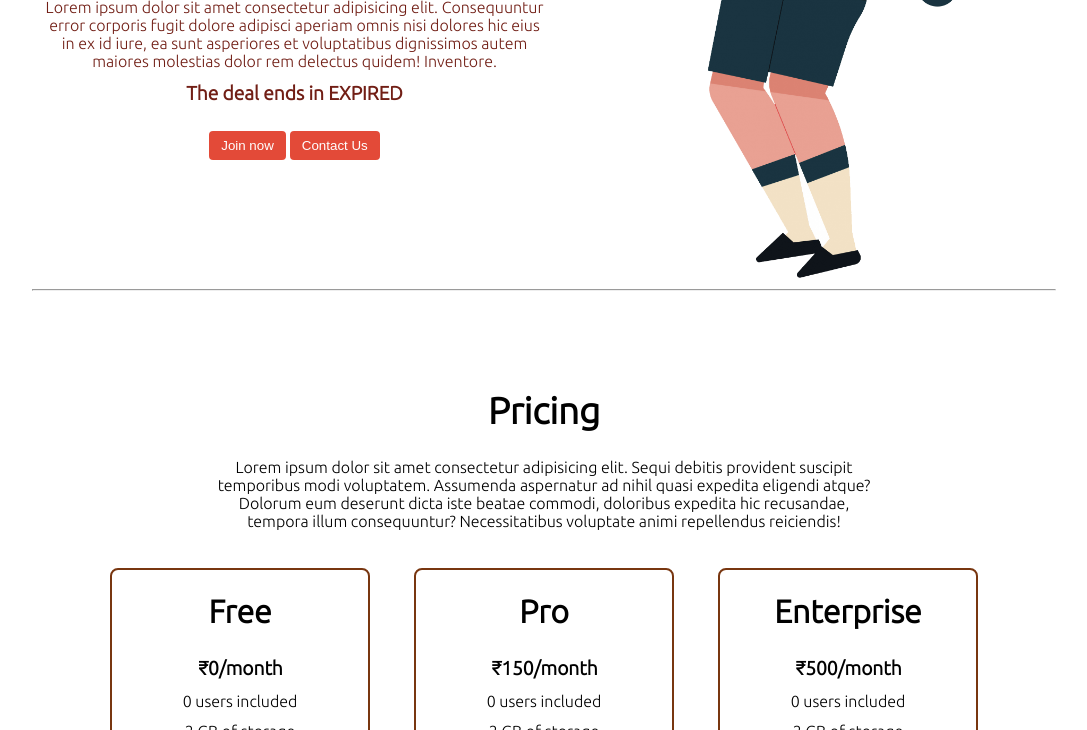
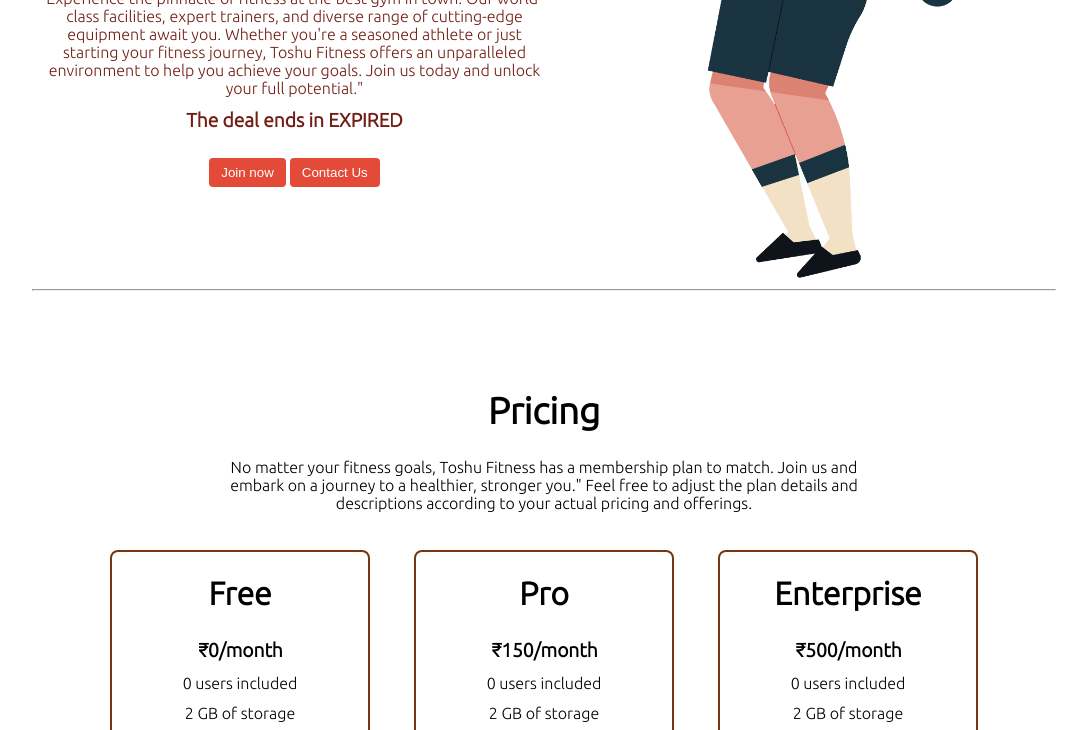
Before and after one commit to paritosh18/OIBSIP, a plain HTML site: page landing/index.html in a window 1280 px wide. Shown: the part 518-1248 px from the top of the page, without its empty margins (96-1183 px from the left). Drawn offline with Linux system fonts and the light colour scheme.

Commit message:
index.html

```diff
--- a/landing/index.html
+++ b/landing/index.html
@@ -34,10 +34,8 @@
                             <img class="dumbellimg" src="dumbell.png" alt="">
                         </div>
                         <h1 class="my-1 text-center">The best fitness Gym in the town is here</h1>
-                        <p class=" text-center">Lorem ipsum dolor sit amet consectetur adipisicing elit. Consequuntur
-                            error corporis fugit dolore adipisci aperiam omnis nisi dolores hic eius in ex id iure, ea
-                            sunt asperiores et voluptatibus dignissimos autem maiores molestias dolor rem delectus
-                            quidem! Inventore.</p>
+                        <p class=" text-center">"Welcome to Toshu Fitness – Where Excellence Meets Fitness.
+Experience the pinnacle of fitness at the best gym in town. Our world-class facilities, expert trainers, and diverse range of cutting-edge equipment await you. Whether you're a seasoned athlete or just starting your fitness journey, Toshu Fitness offers an unparalleled environment to help you achieve your goals. Join us today and unlock your full potential."</p>
                             <!-- Display the countdown timer in an element -->
                             <p class="deal text-center">The deal ends in <span id="demo"></span></p>
                             <div class="buttons">
@@ -53,10 +51,8 @@
             <hr>
             <section class="section2">
                 <h1 class="text-center my-2">Pricing</h1>
-                <p class="my-2">Lorem ipsum dolor sit amet consectetur adipisicing elit. Sequi debitis provident
-                    suscipit temporibus modi voluptatem. Assumenda aspernatur ad nihil quasi expedita eligendi atque?
-                    Dolorum eum deserunt dicta iste beatae commodi, doloribus expedita hic recusandae, tempora illum
-                    consequuntur? Necessitatibus voluptate animi repellendus reiciendis!</p>
+                <p class="my-2">No matter your fitness goals, Toshu Fitness has a membership plan to match. Join us and embark on a journey to a healthier, stronger you."
+Feel free to adjust the plan details and descriptions according to your actual pricing and offerings.</p>
                 <div class="boxes flex justify-center">
                     <div class="box">
                         <h2>Free</h2>
```
